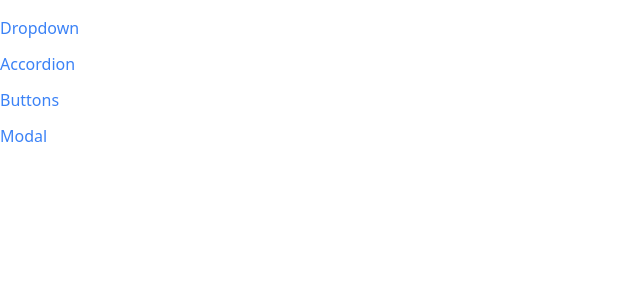
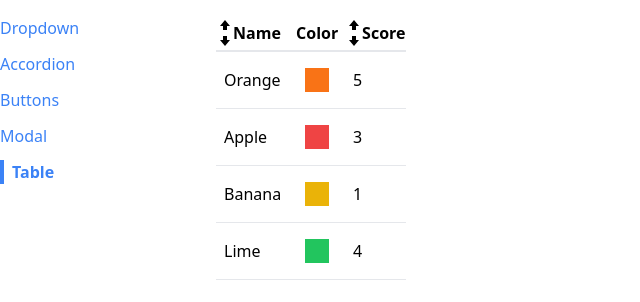
Before and after one commit to SeekEquilibrium/React, a React (Create React App) app in the folder comps/: page /table in a window 1280 px wide. Shown: the top 302 px of the page, without its empty margins (0-640 px from the left). Built offline with nearby package versions, Linux system fonts and the light colour scheme.

Commit message:
15&16&17. Created a Data table component with a sort feature

```diff
--- a/comps/src/App.js
+++ b/comps/src/App.js
@@ -4,6 +4,7 @@ import AccordionPage from "./pages/AccordionPage";
 import DropdownPage from "./pages/DropdownPage";
 import ButtonPage from "./pages/ButtonPage";
 import ModalPage from "./pages/ModalPage";
+import TablePage from "./pages/TablePage";
 
 function App() {
   return (
@@ -26,9 +27,9 @@ function App() {
           <ModalPage />
         </Route>
 
-
-
-
+        <Route path="/table">
+          <TablePage />
+        </Route>
       </div>
     </div>
   );
--- a/comps/src/components/Button.js
+++ b/comps/src/components/Button.js
@@ -16,7 +16,7 @@ function Button({
 
     const classes = className (rest.className,'flex items-center  px-3 py-1.5 border ',{
         'border-blue-500 bg-blue-500 text-white':primary,
-        'border-gray-900 bg-gray-500 text-white':secondary,
+        'border-gray-900 bg-gray-500 text-black':secondary,
         'border-green-500 bg-green-500 text-white':success,
         'border-yellow-400 bg-yellow-400 text-white':warning,
         'border-red-500 bg-red-500 text-white':danger,
--- a/comps/src/components/Sidebar.js
+++ b/comps/src/components/Sidebar.js
@@ -6,6 +6,7 @@ function Sidebar() {
         {label:'Accordion', path: '/accordion'},
         {label:'Buttons', path: '/buttons'},
         {label:'Modal' , path:'/modal'},
+        {label:'Table' , path:'/table'},
 
     ];
 
--- /dev/null
+++ b/comps/src/components/SortableTable.js
@@ -0,0 +1,68 @@
+import Table from "./Table";
+import { GoArrowDown, GoArrowUp } from "react-icons/go";
+import useSort from "../hooks/use-sort";
+
+function SortableTable(props) {
+  const { config, data } = props;
+  const { sortOrder, sortBy, sortedData, setSortColumn } = useSort(data , config);
+
+  const updatedConfig = config.map((column) => {
+    if (!column.sortValue) {
+      return column;
+    }
+    return {
+      ...column,
+      header: () => (
+        <th
+          className="cursor=pointer hover:bg-gray-100"
+          onClick={() => setSortColumn(column.label)}
+        >
+          <div className="flex items-center ">
+            {getIcons(column.label, sortBy, sortOrder)}
+            {column.label}
+          </div>
+        </th>
+      ),
+    };
+  });
+
+  return (
+    <div>
+      <Table {...props} config={updatedConfig} data={sortedData} />
+    </div>
+  );
+}
+
+function getIcons(label, sortBy, sortOrder) {
+  if (label !== sortBy) {
+    return (
+      <div>
+        <GoArrowUp />
+        <GoArrowDown />
+      </div>
+    );
+  }
+
+  if (sortOrder === null) {
+    return (
+      <div>
+        <GoArrowUp />
+        <GoArrowDown />
+      </div>
+    );
+  } else if (sortOrder === "asc") {
+    return (
+      <div>
+        <GoArrowUp />
+      </div>
+    );
+  } else if (sortOrder === "desc") {
+    return (
+      <div>
+        <GoArrowDown />
+      </div>
+    );
+  }
+}
+
+export default SortableTable;
--- /dev/null
+++ b/comps/src/components/Table.js
@@ -0,0 +1,39 @@
+import { Fragment } from "react";
+
+
+function Table({ data, config , keyFn}) {
+  const renderedHeaders = config.map((column) => {
+      if(column.header){
+        return <Fragment key={column.label}>{column.header()}</Fragment>;
+      }
+    return <th key={column.label}>{column.label}</th>;
+  });
+
+  const renderedRows = data.map((rowData) => {
+    const renderedCells = config.map((column) => {
+        return <td className="p-2" key={column.label}>{column.render(rowData)}</td>
+    });
+
+    return (
+      <tr className="border-b" key={keyFn(rowData)}>
+        {renderedCells}
+      </tr>
+    );
+  });
+
+  return (
+    <table
+      onClick={() => {
+
+      }}
+      className="table-auto border-spacing-2"
+    >
+      <thead>
+        <tr className="border-b-2">{renderedHeaders}</tr>
+      </thead>
+      <tbody>{renderedRows}</tbody>
+    </table>
+  );
+}
+
+export default Table;
--- /dev/null
+++ b/comps/src/hooks/use-sort.js
@@ -0,0 +1,51 @@
+import { useState } from "react";
+
+function useSort(data,config) {
+  const [sortOrder, setSortOrder] = useState(null);
+  const [sortBy, setSortBy] = useState(null);
+
+  const setSortColumn = (label) => {
+    if (sortBy && label !== sortBy) {
+      setSortOrder("asc");
+      setSortBy(label);
+      return;
+    }
+
+    if (sortOrder === null) {
+      setSortOrder("asc");
+      setSortBy(label);
+    } else if (sortOrder === "asc") {
+      setSortOrder("desc");
+      setSortBy(label);
+    } else if (sortOrder === "desc") {
+      setSortOrder(null);
+      setSortBy(null);
+    }
+  };
+
+  let sortedData = data;
+  if (sortOrder && sortBy) {
+    const { sortValue } = config.find((column) => column.label === sortBy);
+    sortedData = [...data].sort((a, b) => {
+      const valueA = sortValue(a);
+      const valueB = sortValue(b);
+
+      const reverseORder = sortOrder === "asc" ? 1 : -1;
+
+      if (typeof valueA === "string") {
+        return valueA.localeCompare(valueB) * reverseORder;
+      } else {
+        return (valueA - valueB) * reverseORder;
+      }
+    });
+  }
+
+  return {
+    sortOrder,
+    sortBy,
+    sortedData,
+    setSortColumn
+  }
+}
+
+export default useSort;
--- /dev/null
+++ b/comps/src/pages/TablePage.js
@@ -0,0 +1,40 @@
+//import Table from '../components/Table';
+import SortableTable from '../components/SortableTable';
+
+function TablePage() {
+  const data = [
+    { name: 'Orange', color: 'bg-orange-500', score: 5 },
+    { name: 'Apple', color: 'bg-red-500', score: 3 },
+    { name: 'Banana', color: 'bg-yellow-500', score: 1 },
+    { name: 'Lime', color: 'bg-green-500', score: 4 },
+  ];
+
+  const config = [
+    {
+      label: 'Name',
+      render: (fruit) => fruit.name,
+      sortValue: (fruit) => fruit.name,
+    },
+    {
+      label: 'Color',
+      render: (fruit) => <div className={`p-3 m-2 ${fruit.color}`} > </div>,
+    },
+    {
+      label: 'Score',
+      render: (fruit) => fruit.score,
+      sortValue: (fruit) => fruit.score,
+    },
+  ];
+
+  const keyFn = (fruit) => {
+    return fruit.name ;
+  }
+
+  return (
+    <div>
+      <SortableTable data={data} config={config} keyFn = {keyFn} />
+    </div>
+  );
+}
+
+export default TablePage;
```
